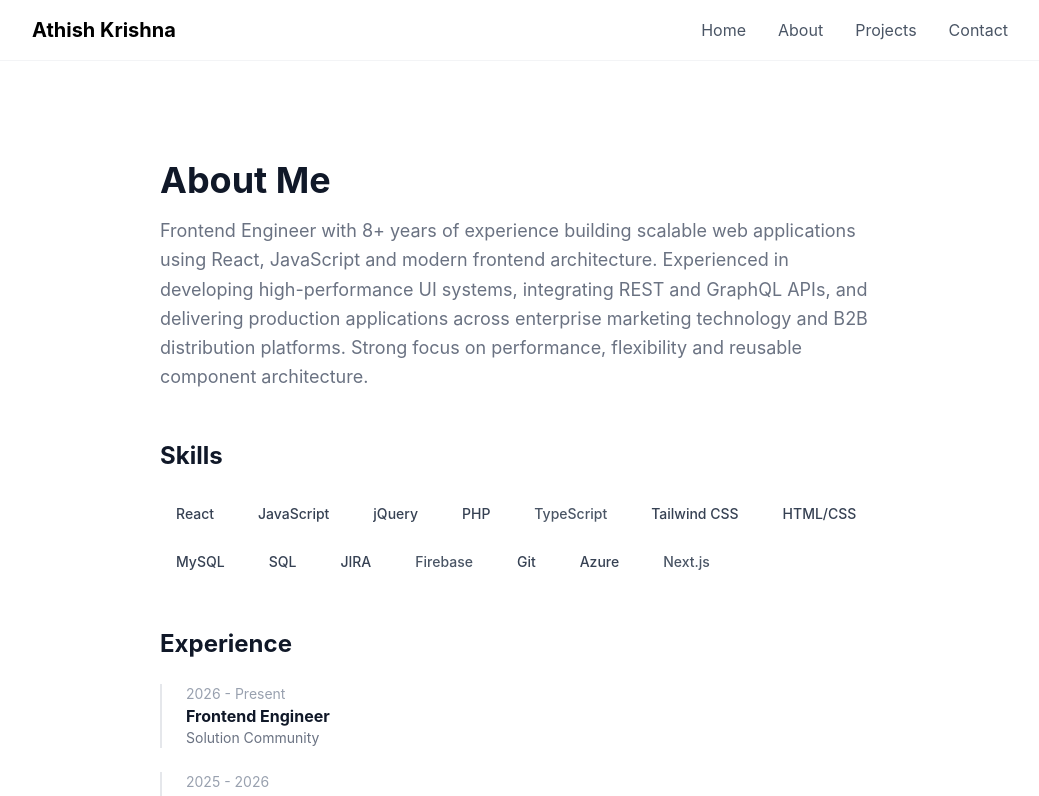
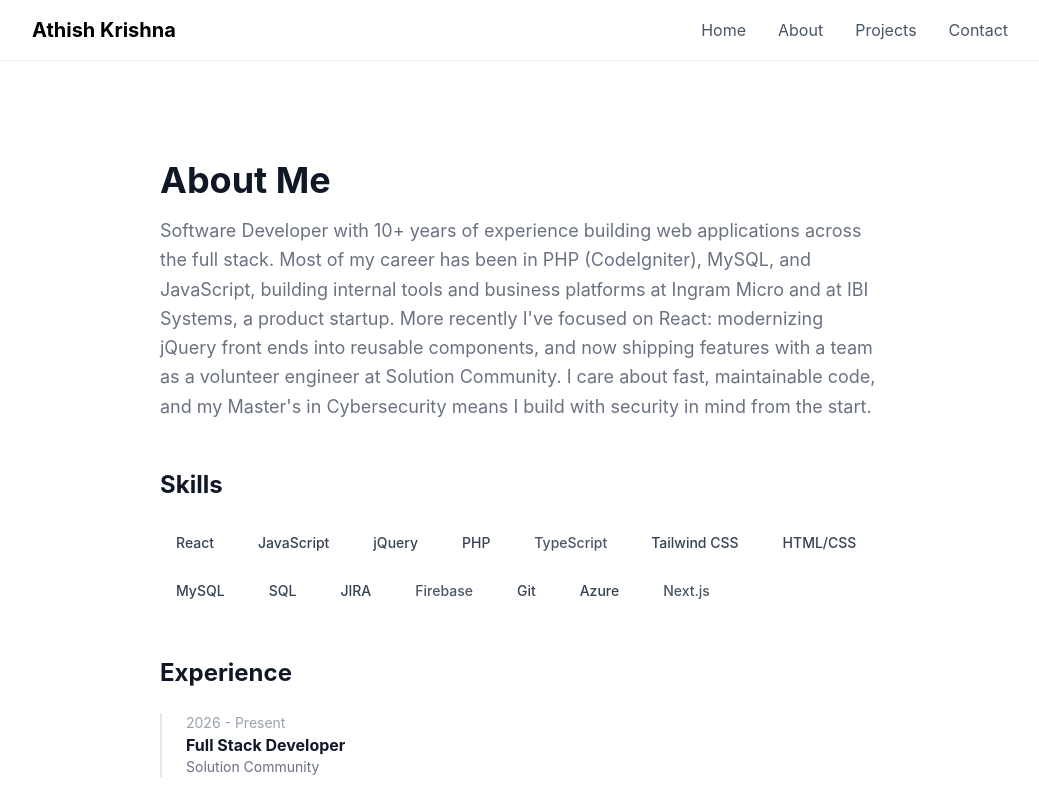
Before and after one commit to athishdnm/Portfolio, a React (Vite) app: page /About in a window 1280 px wide. Shown: the top 796 px of the page, without its empty margins (120-1159 px from the left). Built offline with nearby package versions, Linux system fonts and the light colour scheme.

Commit message:
Athish: Modified experiences.

```diff
--- a/src/data/experience.js
+++ b/src/data/experience.js
@@ -37,7 +37,7 @@ const experience = [
     },
     {
         year: '2026 - Present',
-        position: 'Frontend Engineer',
+        position: 'Full Stack Developer',
         company: 'Solution Community',
         description: '',
         rank:6
--- a/src/pages/About.jsx
+++ b/src/pages/About.jsx
@@ -15,11 +15,7 @@ function About() {
 
                 {/** Bio */}
                 <p className='text-gray-500 text-lg leading-relaxed mb-12'>
-                    Frontend Engineer with 8+ years of experience building scalable web applications using React, JavaScript
-and modern frontend architecture. Experienced in developing high-performance UI systems, integrating
-REST and GraphQL APIs, and delivering production applications across enterprise marketing technology
-and B2B distribution platforms. Strong focus on performance, flexibility and reusable component
-architecture.
+                    Software Developer with 10+ years of experience building web applications across the full stack. Most of my career has been in PHP (CodeIgniter), MySQL, and JavaScript, building internal tools and business platforms at Ingram Micro and at IBI Systems, a product startup. More recently I've focused on React: modernizing jQuery front ends into reusable components, and now shipping features with a team as a volunteer engineer at Solution Community. I care about fast, maintainable code, and my Master's in Cybersecurity means I build with security in mind from the start.
                 </p>
 
                 {/** Skills */}
--- a/src/pages/Home.jsx
+++ b/src/pages/Home.jsx
@@ -11,7 +11,7 @@ function Home() {
 
                 <h1 className="text-5xl font-bold text-gray-900 mb-4">Hi, I'm Athish Krishna</h1>
                 <p className="text-xl text-gray-500 max-w-xl mb-8">
-                    Frontend Developer passionate about building clean, user-friendly web applications with React and modern web technologies.
+                    Software Developer building clean, reliable web applications, from React front ends to PHP and MySQL back ends.
                 </p>
 
                 <div className='flex gap-4'>
```
